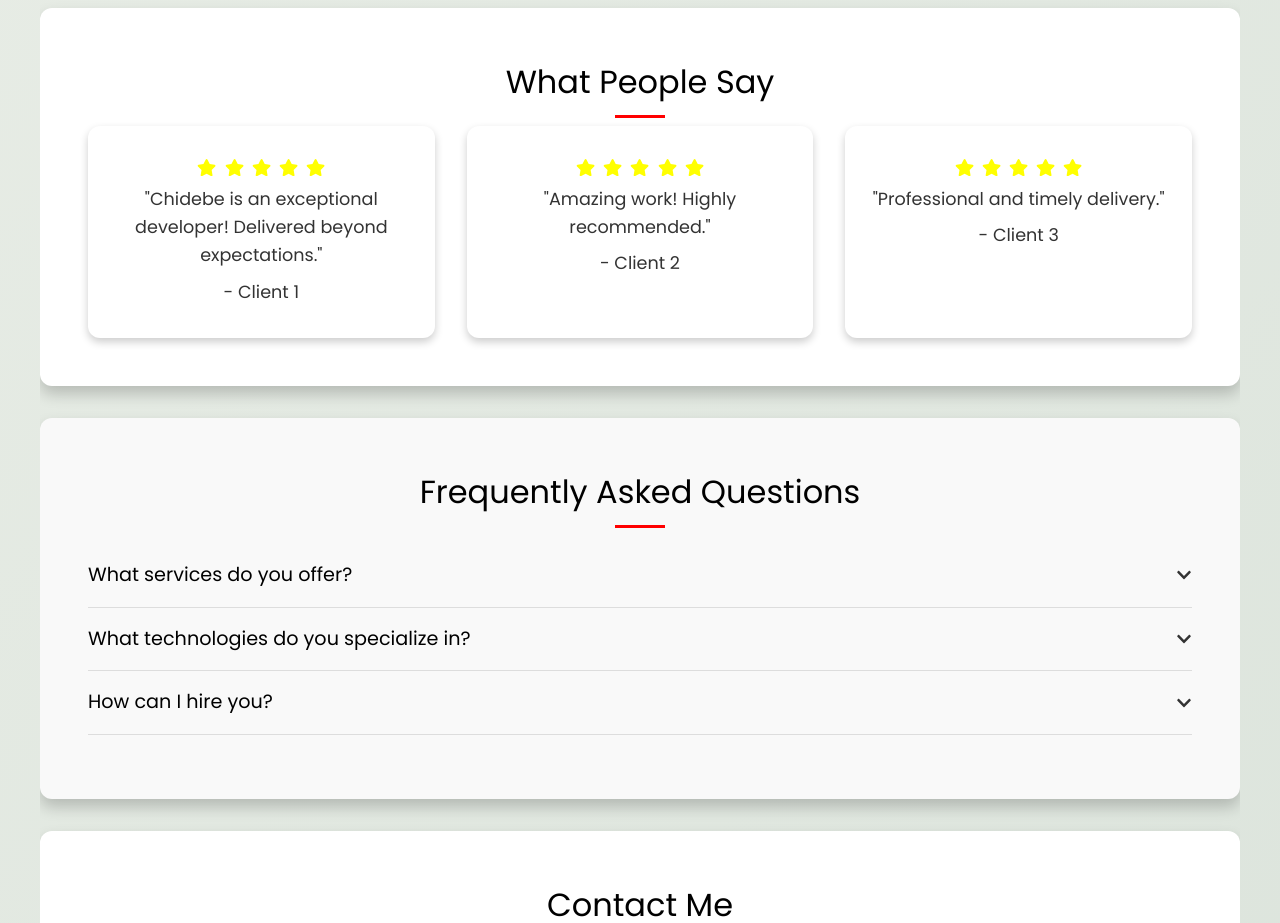
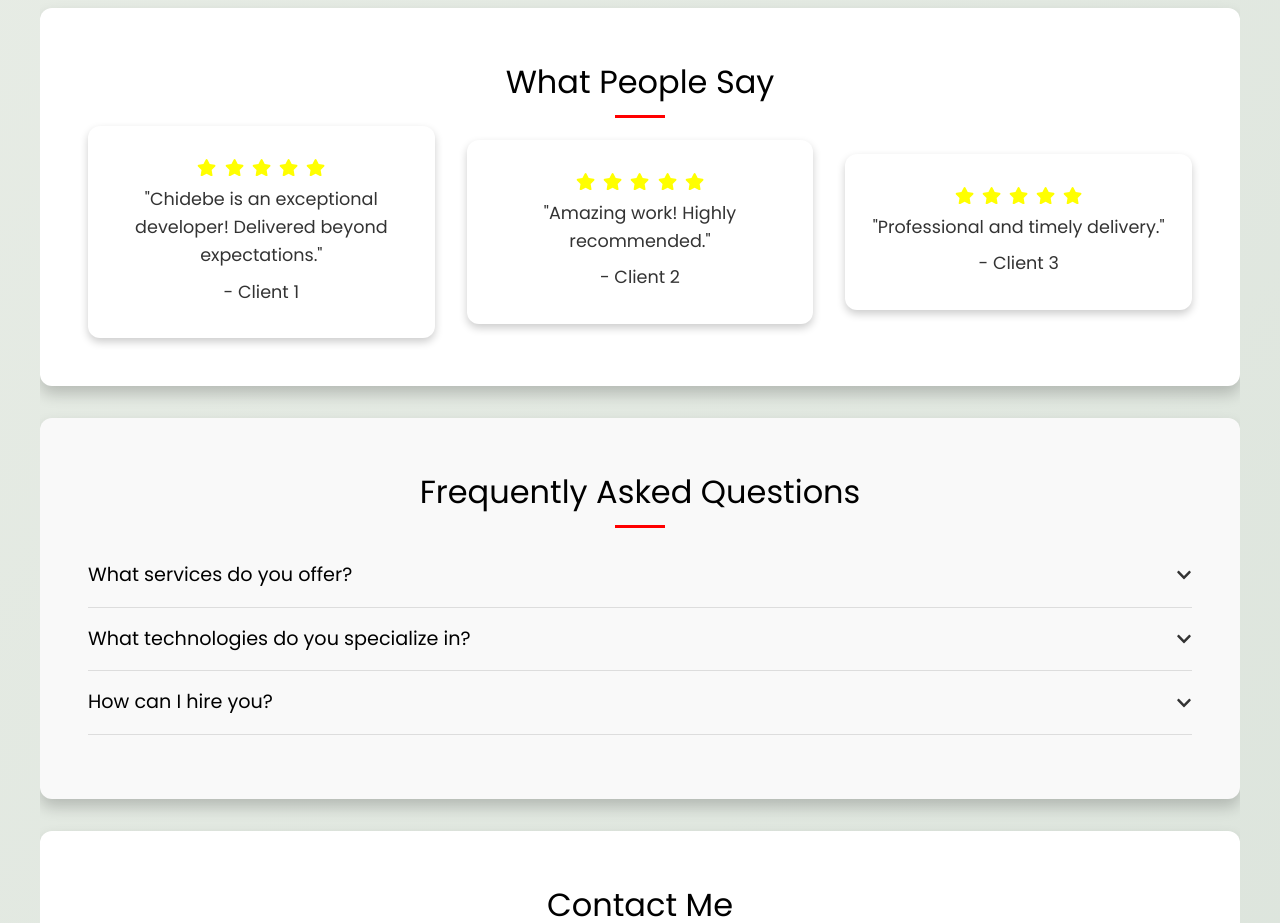
Before and after one commit to ChikamsoChidebe/react, a React (Vite) app: page / in a window 1280 px wide. Shown: the part 3080-4003 px from the top of the page. Built offline with nearby package versions, Linux system fonts and the light colour scheme.

Commit message:
Fixed the Testimonials

```diff
--- a/src/App.css
+++ b/src/App.css
@@ -447,6 +447,8 @@ a:hover {
 .reviews-grid {
   display: grid;
   grid-template-columns: repeat(auto-fit, minmax(300px, 1fr));
+  align-items: center;
+  justify-content: center;
   gap: 2rem;
 }
 
```
